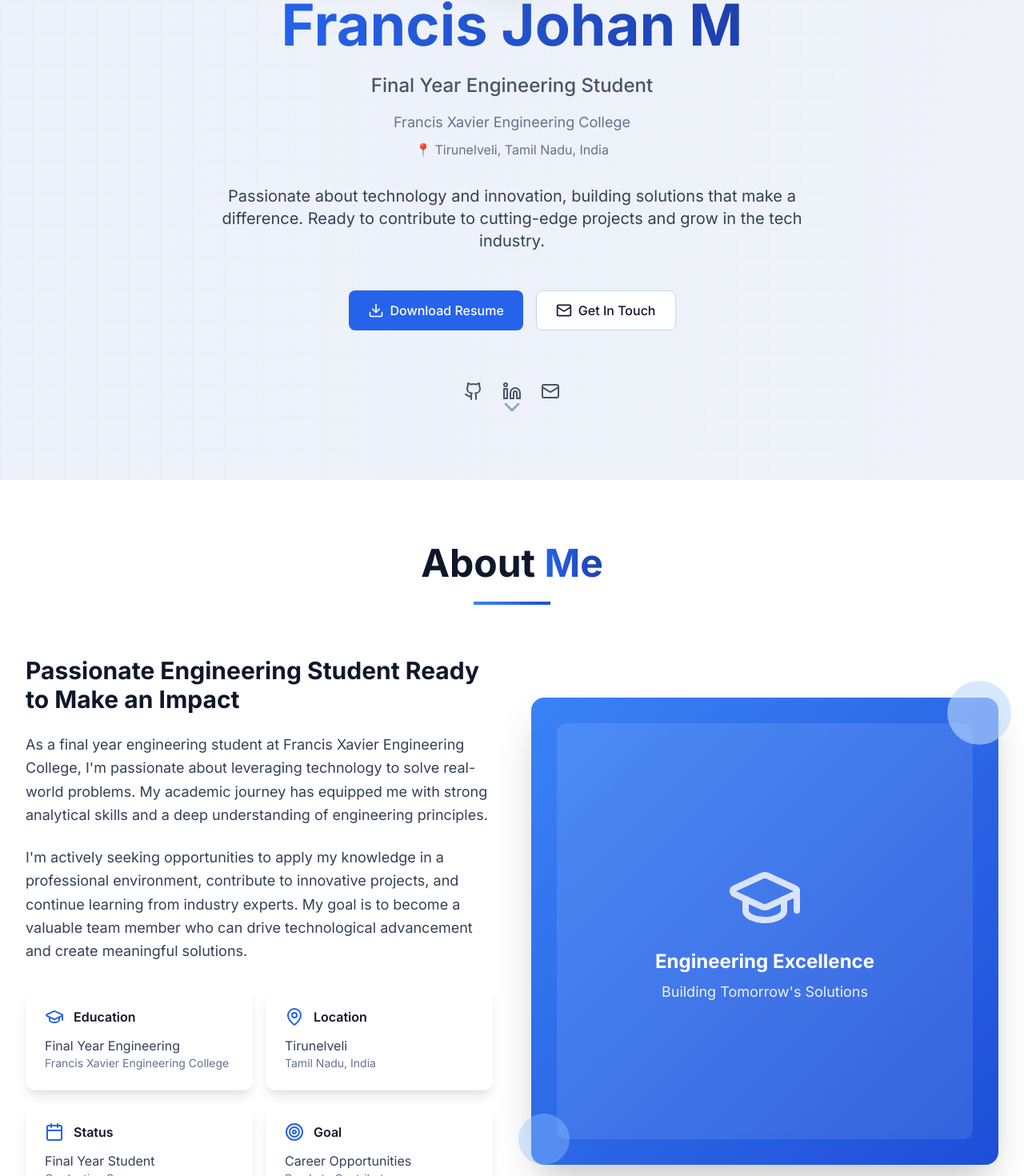
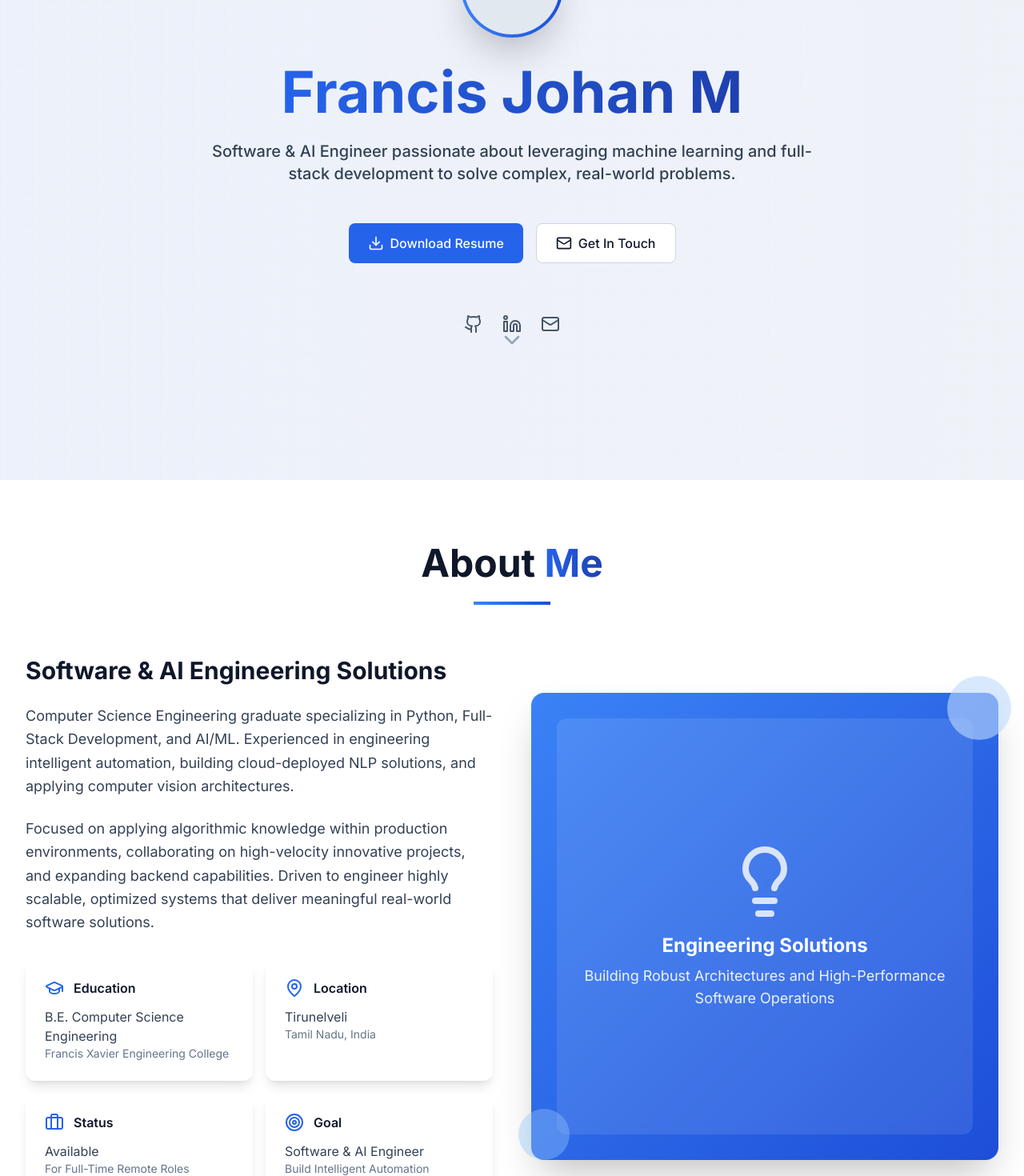
Before and after one commit to Jovalentine/Porfolio, a Vue app: page / in a window 1280 px wide. Shown: the part 200-1670 px from the top of the page at 80% size. Built offline with nearby package versions, Linux system fonts and the light colour scheme.

Commit message:
clg to fresher

```diff
--- a/src/components/About.vue
+++ b/src/components/About.vue
@@ -1,7 +1,7 @@
 <script setup lang="ts">
+import { useIntersectionObserver } from '@vueuse/core'
+import { Briefcase, GraduationCap, Lightbulb, MapPin, Target } from 'lucide-vue-next'
 import { ref } from 'vue'
-import { useIntersectionObserver } from '@vueuse/core'
-import { GraduationCap, MapPin, Calendar, Target } from 'lucide-vue-next'
 
 const sectionRef = ref<HTMLElement>()
 const isVisible = ref(false)
@@ -14,7 +14,7 @@ useIntersectionObserver(sectionRef, ([{ isIntersecting }]) => {
 </script>
 
 <template>
-  <section id="about" ref="sectionRef" class="py-20 bg-white">
+  <section id="about" ref="sectionRef" class="py-20 bg-white select-none">
     <div class="container-max section-padding">
       <div class="text-center mb-16">
         <h2
@@ -36,19 +36,15 @@ useIntersectionObserver(sectionRef, ([{ isIntersecting }]) => {
           :class="isVisible ? 'translate-x-0 opacity-100' : '-translate-x-10 opacity-0'"
         >
           <h3 class="text-2xl md:text-3xl font-bold mb-6 text-secondary-900">
-            Passionate Engineering Student Ready to Make an Impact
+            Software & AI Engineering Solutions
           </h3>
 
           <p class="text-lg text-secondary-700 mb-6 leading-relaxed">
-            As a final year engineering student at Francis Xavier Engineering College, I'm passionate about
-            leveraging technology to solve real-world problems. My academic journey has equipped me with
-            strong analytical skills and a deep understanding of engineering principles.
+            Computer Science Engineering graduate specializing in Python, Full-Stack Development, and AI/ML. Experienced in engineering intelligent automation, building cloud-deployed NLP solutions, and applying computer vision architectures.
           </p>
 
           <p class="text-lg text-secondary-700 mb-8 leading-relaxed">
-            I'm actively seeking opportunities to apply my knowledge in a professional environment,
-            contribute to innovative projects, and continue learning from industry experts. My goal is
-            to become a valuable team member who can drive technological advancement and create meaningful solutions.
+            Focused on applying algorithmic knowledge within production environments, collaborating on high-velocity innovative projects, and expanding backend capabilities. Driven to engineer highly scalable, optimized systems that deliver meaningful real-world software solutions.
           </p>
 
           <!-- Info Cards -->
@@ -58,7 +54,7 @@ useIntersectionObserver(sectionRef, ([{ isIntersecting }]) => {
                 <GraduationCap class="w-6 h-6 text-primary-600 mr-3" />
                 <h4 class="font-semibold text-secondary-900">Education</h4>
               </div>
-              <p class="text-secondary-700">Final Year Engineering</p>
+              <p class="text-secondary-700">B.E. Computer Science Engineering</p>
               <p class="text-sm text-secondary-500">Francis Xavier Engineering College</p>
             </div>
 
@@ -73,11 +69,11 @@ useIntersectionObserver(sectionRef, ([{ isIntersecting }]) => {
 
             <div class="card p-6">
               <div class="flex items-center mb-3">
-                <Calendar class="w-6 h-6 text-primary-600 mr-3" />
+                <Briefcase class="w-6 h-6 text-primary-600 mr-3" />
                 <h4 class="font-semibold text-secondary-900">Status</h4>
               </div>
-              <p class="text-secondary-700">Final Year Student</p>
-              <p class="text-sm text-secondary-500">Graduating Soon</p>
+              <p class="text-secondary-700">Available</p>
+              <p class="text-sm text-secondary-500">For Full-Time Remote Roles</p>
             </div>
 
             <div class="card p-6">
@@ -85,8 +81,8 @@ useIntersectionObserver(sectionRef, ([{ isIntersecting }]) => {
                 <Target class="w-6 h-6 text-primary-600 mr-3" />
                 <h4 class="font-semibold text-secondary-900">Goal</h4>
               </div>
-              <p class="text-secondary-700">Career Opportunities</p>
-              <p class="text-sm text-secondary-500">Ready to Contribute</p>
+              <p class="text-secondary-700">Software & AI Engineer</p>
+              <p class="text-sm text-secondary-500">Build Intelligent Automation</p>
             </div>
           </div>
         </div>
@@ -100,9 +96,9 @@ useIntersectionObserver(sectionRef, ([{ isIntersecting }]) => {
             <div class="aspect-square rounded-2xl bg-gradient-to-br from-primary-500 to-primary-700 p-8 shadow-2xl">
               <div class="w-full h-full rounded-xl bg-white/10 backdrop-blur-sm flex items-center justify-center">
                 <div class="text-center text-white">
-                  <GraduationCap class="w-24 h-24 mx-auto mb-4 opacity-80" />
-                  <h4 class="text-2xl font-bold mb-2">Engineering Excellence</h4>
-                  <p class="text-lg opacity-90">Building Tomorrow's Solutions</p>
+                  <Lightbulb class="w-24 h-24 mx-auto mb-4 opacity-80" />
+                  <h4 class="text-2xl font-bold mb-2">Engineering Solutions</h4>
+                  <p class="text-lg opacity-90">Building Robust Architectures and High-Performance Software Operations</p>
                 </div>
               </div>
             </div>
--- a/src/components/Hero.vue
+++ b/src/components/Hero.vue
@@ -20,7 +20,6 @@ const scrollToAbout = () => {
 
 <template>
   <section id="home" class="min-h-screen flex items-center justify-center relative overflow-hidden">
-    <!-- Background Pattern -->
     <div class="absolute inset-0 opacity-5">
       <div class="absolute inset-0 bg-gradient-to-r from-primary-600 to-primary-800"></div>
       <svg class="absolute inset-0 w-full h-full" xmlns="http://www.w3.org/2000/svg">
@@ -35,7 +34,6 @@ const scrollToAbout = () => {
 
     <div class="container-max section-padding relative z-10">
       <div class="text-center">
-        <!-- Profile Image -->
         <div
           class="mb-8 transition-all duration-1000 transform"
           :class="isVisible ? 'translate-y-0 opacity-100' : 'translate-y-10 opacity-0'"
@@ -47,7 +45,6 @@ const scrollToAbout = () => {
           </div>
         </div>
 
-        <!-- Main Content -->
         <div
           class="transition-all duration-1000 delay-300 transform"
           :class="isVisible ? 'translate-y-0 opacity-100' : 'translate-y-10 opacity-0'"
@@ -56,24 +53,10 @@ const scrollToAbout = () => {
             <span class="gradient-text">Francis Johan M</span>
           </h1>
 
-          <p class="text-xl md:text-2xl text-secondary-600 mb-4 font-medium">
-            Final Year Engineering Student
+          <p class="text-lg md:text-xl text-secondary-700 font-medium max-w-3xl mx-auto leading-relaxed mb-12">
+            Software & AI Engineer passionate about leveraging machine learning and full-stack development to solve complex, real-world problems.
           </p>
 
-          <p class="text-lg text-secondary-500 mb-2">
-            Francis Xavier Engineering College
-          </p>
-
-          <p class="text-base text-secondary-500 mb-8">
-            📍 Tirunelveli, Tamil Nadu, India
-          </p>
-
-          <p class="text-lg md:text-xl text-secondary-700 mb-12 max-w-3xl mx-auto leading-relaxed">
-            Passionate about technology and innovation, building solutions that make a difference.
-            Ready to contribute to cutting-edge projects and grow in the tech industry.
-          </p>
-
-          <!-- CTA Buttons -->
           <div class="flex flex-col sm:flex-row gap-4 justify-center mb-16">
             <a
               href="./Resume.pdf"
@@ -92,7 +75,6 @@ const scrollToAbout = () => {
             </a>
           </div>
 
-          <!-- Social Links -->
           <div class="flex justify-center space-x-6 mb-16">
             <a
               href="https://github.com/Jovalentine"
@@ -122,7 +104,6 @@ const scrollToAbout = () => {
           </div>
         </div>
 
-        <!-- Scroll Indicator -->
         <div
           class="absolute bottom-8 left-1/2 transform -translate-x-1/2 transition-all duration-1000 delay-700"
           :class="isVisible ? 'translate-y-0 opacity-100' : 'translate-y-10 opacity-0'"
--- a/src/components/Skills.vue
+++ b/src/components/Skills.vue
@@ -1,7 +1,7 @@
 <script setup lang="ts">
+import { useIntersectionObserver } from '@vueuse/core'
+import { Cloud, Code, Database, Globe } from 'lucide-vue-next'
 import { ref } from 'vue'
-import { useIntersectionObserver } from '@vueuse/core'
-import { Code, Database, Globe, Cloud } from 'lucide-vue-next'
 
 const sectionRef = ref<HTMLElement>()
 const isVisible = ref(false)
@@ -37,7 +37,7 @@ const skillCategories = [
       { name: 'Firebase', level: 90 },
       { name: 'MySQL', level: 80 },
       { name: 'MongoDB', level: 70 },
-      { name: 'REST APIs', level: 75 }
+      { name: 'Fast APIs', level: 75 }
     ]
   },
   {
```
Also changed, not shown: 1 other file (tests, documents, lock files or other folders).
